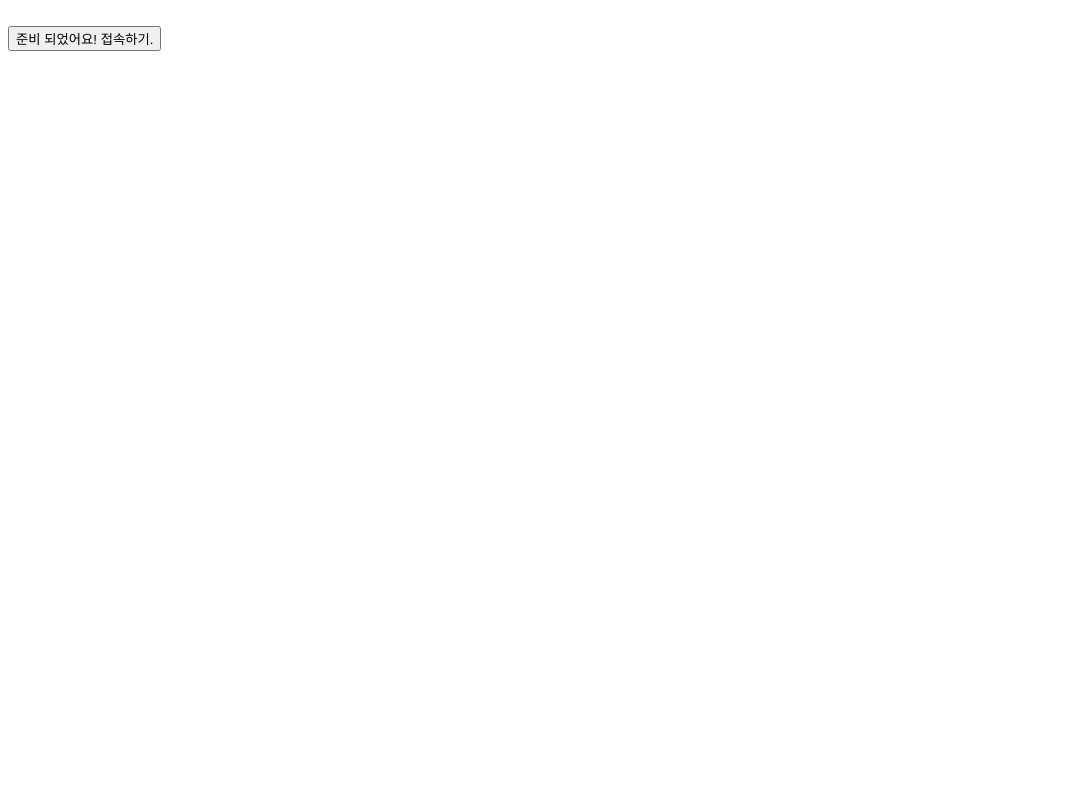
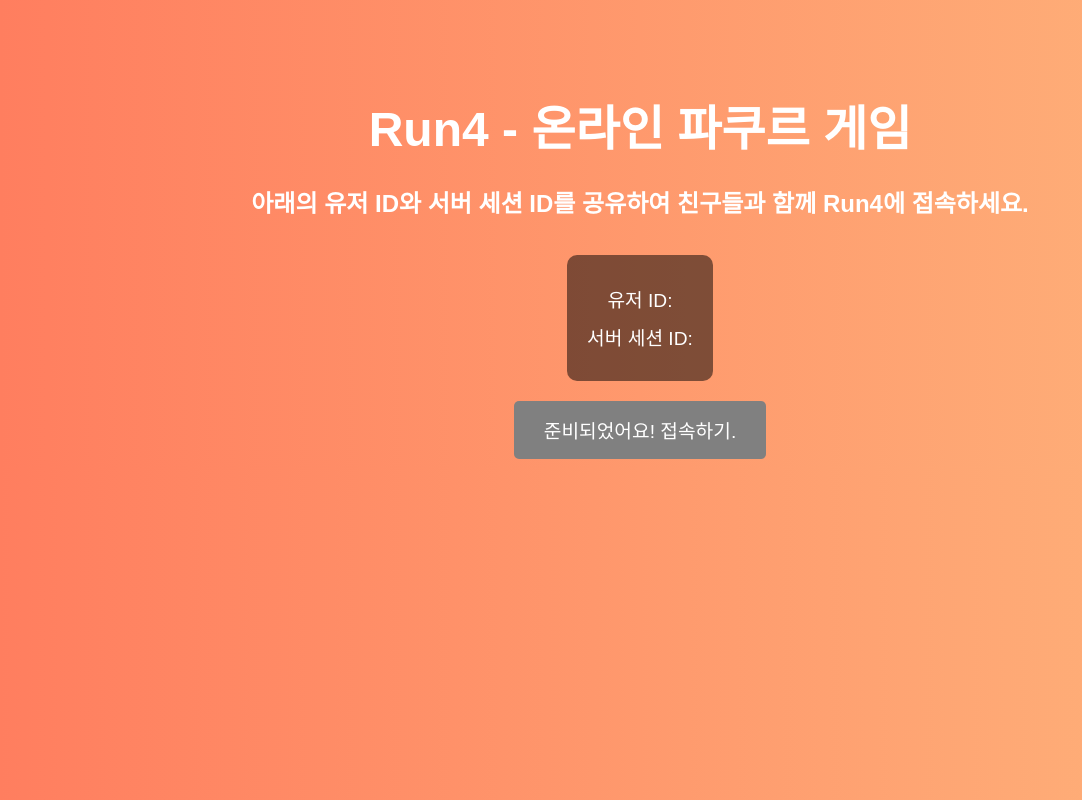
Before and after one commit to nonelang/run4, a plain HTML site: page index.html in a window 1280 px wide. Shown: the whole page, without its empty margins (0-1082 px from the left). Drawn offline with Linux system fonts and the light colour scheme.

Commit message:
Update index.html

```diff
--- a/index.html
+++ b/index.html
@@ -1,21 +1,74 @@
 <!DOCTYPE html>
-<html>
+<html lang="ko">
 <head>
-        <script type="text/javascript" src="https://jsonip.com"></script>
-    </head>
-    <body>
+    <meta charset="UTF-8">
+    <title>Run4 - 온라인 파쿠르 게임</title>
     <script type="application/javascript">
         function getIP(json) {
-              document.write("<h1>Run4 - 온라인 파쿠르 게임</h1>");
-              document.write("<h2>아래의 유저 id 와 서버 세션 id를 공유하여 친구들과 함께 Run4에 접속하세요.</h2>");
             var serverSession = Math.random().toString(36).substring(2, 34);
             var userid = json.ip.replace(/\./g, '');
-              document.write("<h1 style='background: linear-gradient(to right, red, purple); color: white'> 유저 id : ", userid)
-              document.write("<h1 style='background: linear-gradient(to right, red, purple); color: white'> 서버 세션 id : ", serverSession, "</h1>");
+            document.getElementById('userid').textContent = userid;
+            document.getElementById('serverSession').textContent = serverSession;
+            document.getElementById('gameInfo').style.display = 'block';
         }
     </script>
     <script type="application/javascript" src="https://ipinfo.io/?format=jsonp&callback=getIP"></script>
-          </br>
-          <button>준비 되었어요! 접속하기.</button>
+    <style>
+        body {
+            font-family: 'Arial', sans-serif;
+            background: linear-gradient(to right, #ff7e5f, #feb47b);
+            color: white;
+            text-align: center;
+            padding-top: 50px;
+        }
+        h1 {
+            font-size: 3em;
+            margin-bottom: 0.5em;
+        }
+        h2 {
+            font-size: 1.5em;
+            margin-bottom: 1.5em;
+        }
+        #gameInfo {
+            display: none;
+            background: rgba(0, 0, 0, 0.5);
+            padding: 20px;
+            border-radius: 10px;
+            display: inline-block;
+        }
+        .info {
+            font-size: 1.2em;
+            margin: 10px 0;
+        }
+        button {
+            background: #808080;
+            color: white;
+            border: none;
+            padding: 15px 30px;
+            font-size: 1.2em;
+            border-radius: 5px;
+            cursor: pointer;
+            margin-top: 20px;
+        }
+        button:hover {
+            background: #404040;
+        }
+    </style>
+</head>
+<body>
+    <h1>Run4 - 온라인 파쿠르 게임</h1>
+    <h2>아래의 유저 ID와 서버 세션 ID를 공유하여 친구들과 함께 Run4에 접속하세요.</h2>
+    <div id="gameInfo">
+        <div class="info">유저 ID: <span id="userid"></span></div>
+        <div class="info">서버 세션 ID: <span id="serverSession"></span></div>
+    </div>
+    <br>
+    <button onclick="startGame()">준비되었어요! 접속하기.</button>
+
+    <script>
+        function startGame() {
+            alert('게임에 접속합니다!');
+        }
+    </script>
 </body>
 </html>
```
Lines whose indentation alone changed are shown as unchanged.
